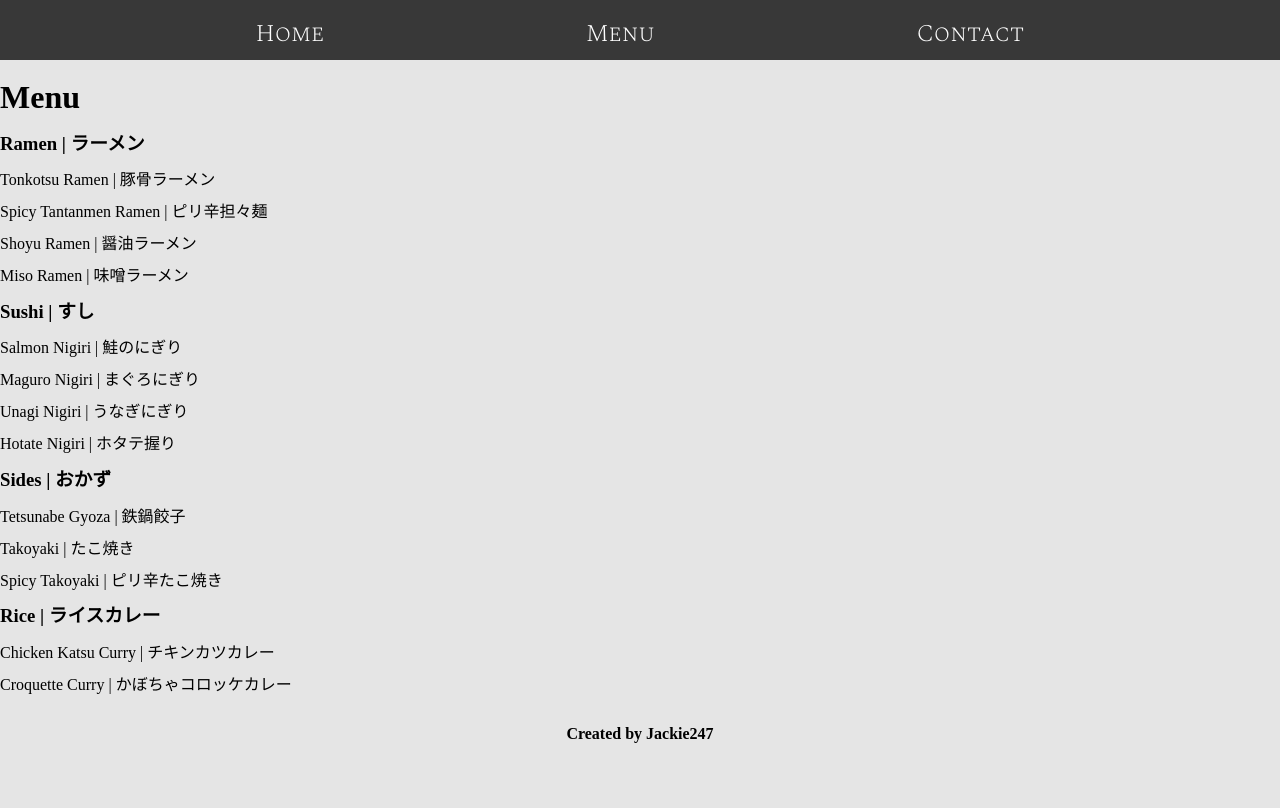
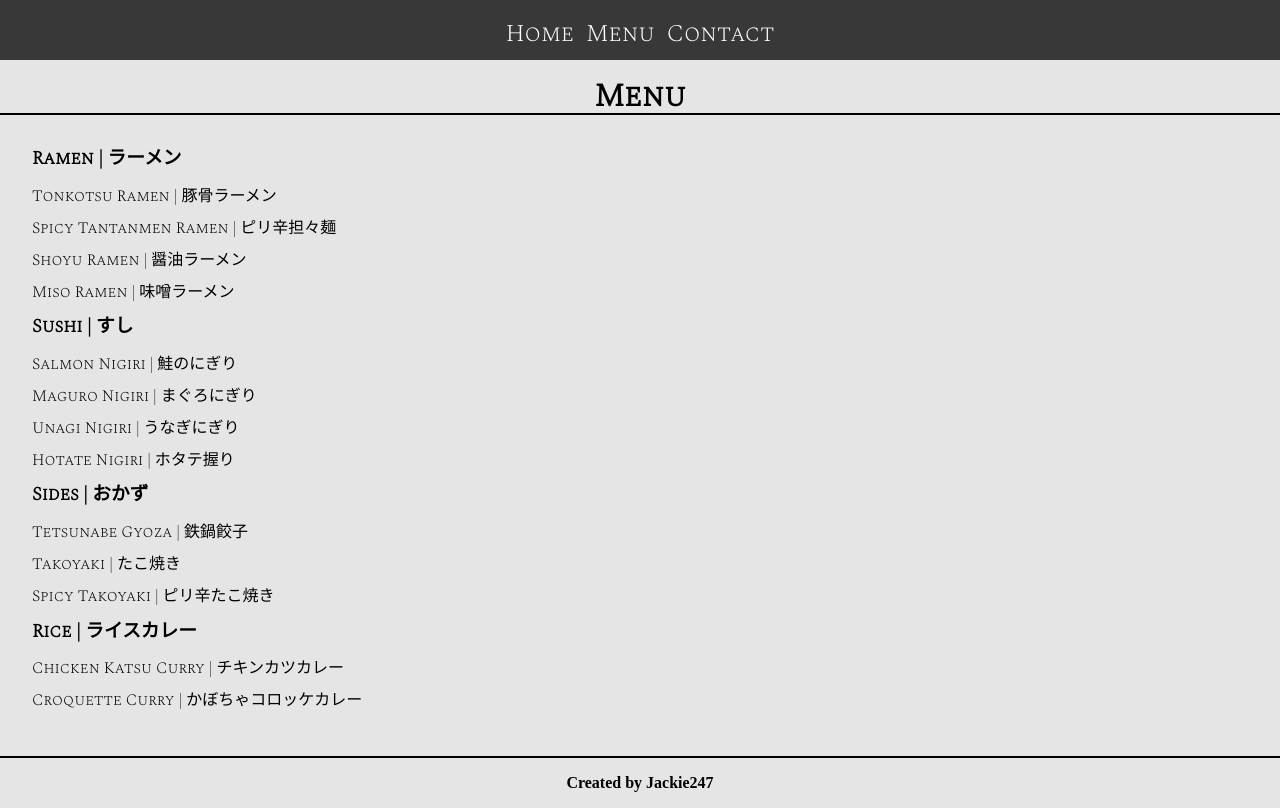
Before and after one commit to Jackie247/restaurant-page, a website built with webpack: page src/template.html in a window 1280 px wide. Both pictures are taken after a click on the button "Menu". Built offline with nearby package versions, Linux system fonts and the light colour scheme; a web font is replaced by a local one.

Commit message:
finish styling of menu page

```diff
--- a/src/styles/main.scss
+++ b/src/styles/main.scss
@@ -66,7 +66,7 @@ header{
 			position:relative;
 			top:25%;
 			/* Links inside the navbar */
-			justify-content: space-evenly;
+			justify-content: center;
 			button {
 				font-family: 'Spectral';
 				cursor:pointer;
@@ -85,6 +85,7 @@ header{
 }
 main{
 	font-family:'NotoSansJP';
+	// Homepage //
 	.main-content-hero{
 		display:flex;
 		flex-flow:column;
@@ -93,7 +94,7 @@ main{
 			.hero-image{
 				top:0;
 				height:auto;
-				width:100vw;
+				width:100%;
 			}
 			.hero-text{
 				font-family:'Spectral';
@@ -163,6 +164,34 @@ main{
 			}
 		}
 	}
+	// Menu Page //
+	.main-content{
+		font-family:'Spectral';
+		display:flex;
+		flex-flow:column;
+		align-items: center;
+		height:100%;
+		h1{
+			margin-bottom:0;
+		}
+		.menu{
+			border-top:2px solid black;
+			border-bottom:2px solid black;
+			padding: 1em 0;
+			padding-bottom:3em;
+			width:100%;
+			display:flex;
+			flex-flow:column;
+			.menu-block{
+				padding:0 2em;
+				.menu-item{
+					width:100%;
+					font-size:16px;
+					margin-bottom:0;
+				}
+			}
+		}
+	}
 }
 footer{
 	height:50px;
```
